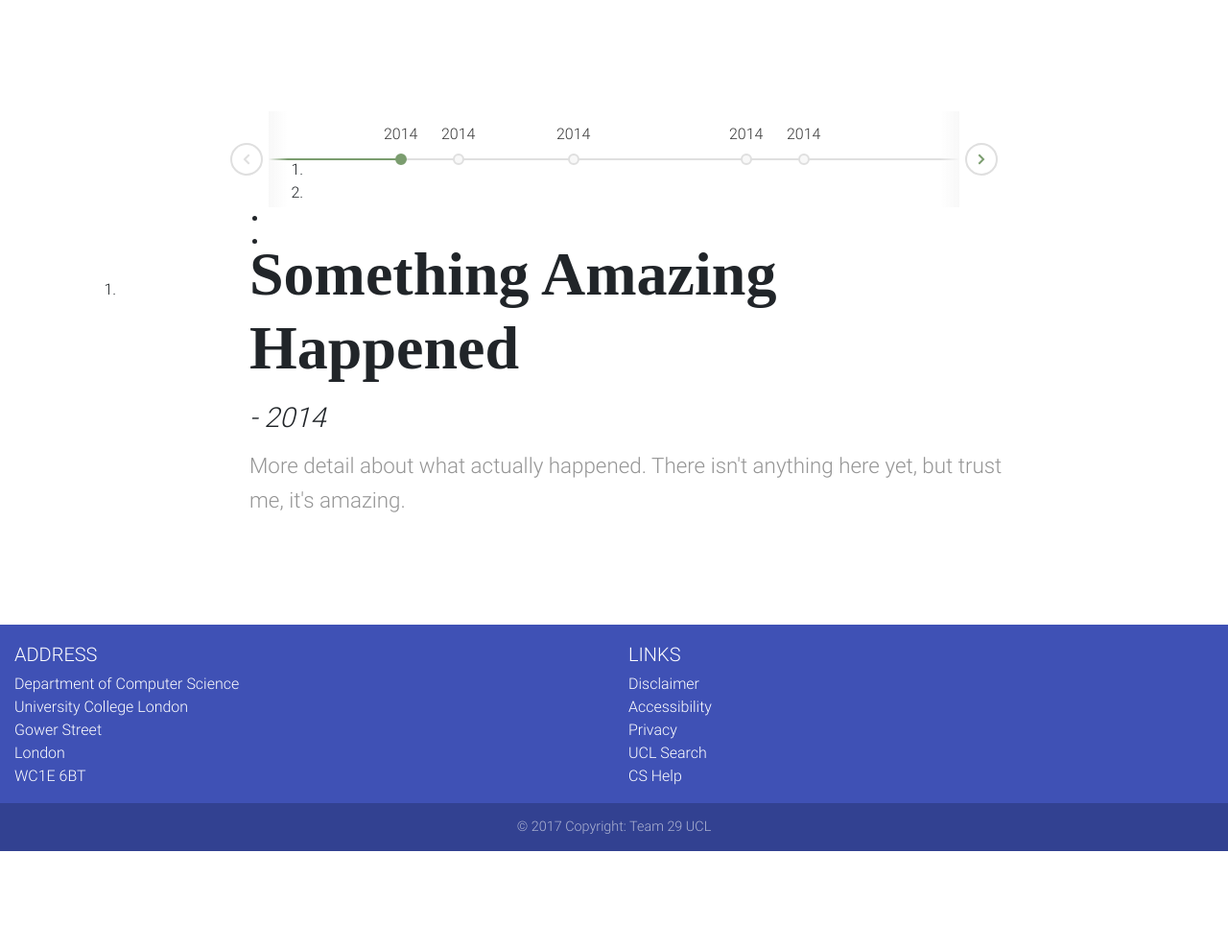
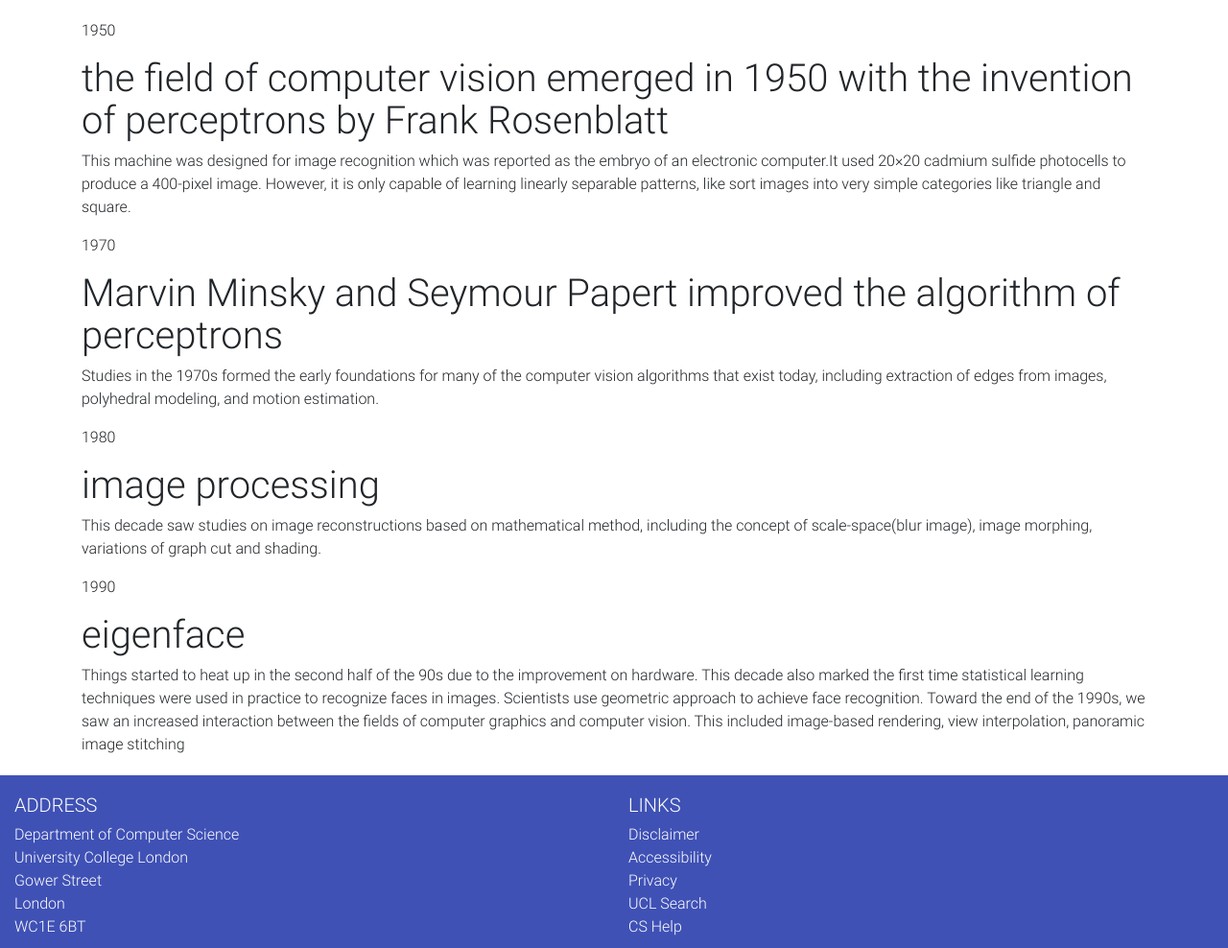
Before and after one commit to nikhil1231/imaging_site, a plain HTML site: page history.html in a window 1280 px wide. Shown: the part 1140-2128 px from the top of the page at 96% size. Before the commit the page ends 2027 px from the top, so only its background shows below. Drawn offline with Linux system fonts and the light colour scheme; grey boxes are pictures that could not be loaded.

Commit message:
Update history.html

```diff
--- a/history.html
+++ b/history.html
@@ -18,6 +18,9 @@
     <!-- Your custom styles (optional) -->
     <link href="css/timelinestyle.css" rel="stylesheet">
     <link href="css/style.css" rel="stylesheet">
+    <script src="js/timelineGen.js"></script>
+    <link rel="stylesheet" href="css/timeline.css">
+    <link href="https://fonts.googleapis.com/css?family=Pathway+Gothic+One|Source+Sans+Pro:400" rel="stylesheet">
 </head>
 
 <body>
@@ -98,35 +101,68 @@
                     <p>- Future of the science</p>
                 </div>
             </div>
-            <section class="cd-horizontal-timeline">
-                <div class="timeline">
-                    <div class="events-wrapper">
-                        <div class="events">
-                            <ol class='timeline-header'>
-                                <li><a href="#0" data-date="16/01/2014" class="selected">16 Jan</a></li>
-                            </ol>
 
-                            <span class="filling-line" aria-hidden="true"></span>
-                        </div> <!-- .events -->
-                    </div> <!-- .events-wrapper -->
+            <section id="timeline">
 
-                    <ul class="cd-timeline-navigation">
-                        <li><a href="#0" class="prev inactive">Prev</a></li>
-                        <li><a href="#0" class="next">Next</a></li>
-                    </ul> <!-- .cd-timeline-navigation -->
-                </div> <!-- .timeline -->
+                <div class="tl-item">
 
-                <div class="events-content">
-                    <ol class='timeline-list'>
-                        <li class="selected date-template" data-date="">
-                            <h2></h2>
-                            <em></em>
-                            <p></p>
-                        </li>
+                    <div class="tl-bg" style="background-image: url(http://www.rutherfordjournal.org/images/TAHC_rosenblatt-sepia.jpg)"></div>
 
+                    <div class="tl-year">
+                        <p class="f2 heading--sanSerif">1950</p>
+                    </div>
 
-                    </ol>
-                </div> <!-- .events-content -->
+                    <div class="tl-content">
+                        <h1>the field of computer vision emerged in 1950 with the invention of perceptrons by Frank Rosenblatt</h1>
+                        <p>This machine was designed for image recognition which was reported as the embryo of an electronic computer.It used 20×20 cadmium sulfide photocells to produce a 400-pixel image. However, it is only capable of learning linearly separable patterns, like sort images into very simple categories like triangle and square.</p>
+                    </div>
+
+                </div>
+
+                <div class="tl-item">
+
+                    <div class="tl-bg" style="background-image: url(http://etcetera.com.mx/ckfinder/files/images/811214_r27300-1200.jpg)"></div>
+
+                    <div class="tl-year">
+                        <p class="f2 heading--sanSerif">1970</p>
+                    </div>
+
+                    <div class="tl-content">
+                        <h1 class="f3 text--accent ttu">Marvin Minsky and Seymour Papert improved the algorithm of perceptrons</h1>
+                        <p>Studies in the 1970s formed the early foundations for many of the computer vision algorithms that exist today, including extraction of edges from images, polyhedral modeling, and motion estimation.</p>
+                    </div>
+
+                </div>
+
+                <div class="tl-item">
+
+                    <div class="tl-bg" style="background-image: url(https://upload.wikimedia.org/wikipedia/commons/7/7b/Shading1.jpg)"></div>
+
+                    <div class="tl-year">
+                        <p class="f2 heading--sanSerif">1980</p>
+                    </div>
+
+                    <div class="tl-content">
+                        <h1 class="f3 text--accent ttu">image processing</h1>
+                        <p>This decade saw studies on image reconstructions based on mathematical method, including the concept of scale-space(blur image), image morphing, variations of graph cut and shading.</p>
+                    </div>
+
+                </div>
+
+                <div class="tl-item">
+
+                    <div class="tl-bg" style="background-image: url(https://www.secplicity.org/wp-content/uploads/2017/09/3d-face-model-750x500.jpg)"></div>
+
+                    <div class="tl-year">
+                        <p class="f2 heading--sanSerif">1990</p>
+                    </div>
+
+                    <div class="tl-content">
+                        <h1 class="f3 text--accent ttu">eigenface</h1>
+                        <p>Things started to heat up in the second half of the 90s due to the improvement on hardware. This decade also marked the first time statistical learning techniques were used in practice to recognize faces in images. Scientists use geometric approach to achieve face recognition. Toward the end of the 1990s, we saw an increased interaction between the fields of computer graphics and computer vision. This included image-based rendering, view interpolation, panoramic image stitching</p>
+                    </div>
+
+                </div>
             </section>
         </div>
     </main>
```
